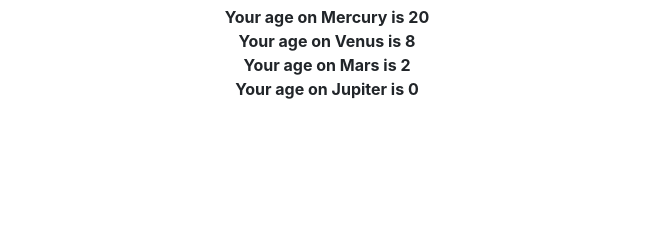
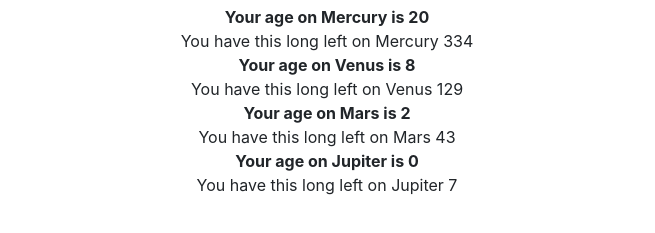
Before and after one commit to TheBritish23/Independent4, a website built with webpack: page src/Index.html in a window 1280 px wide. Both pictures are taken after typing "5" into the empty fields and a click on the button "Out of this world". Shown: the part 255-488 px from the top of the page, without its empty margins (313-968 px from the left). Built offline with nearby package versions, Linux system fonts and the light colour scheme.

Commit message:
add changes

```diff
--- a/src/Index.html
+++ b/src/Index.html
@@ -23,9 +23,13 @@
    </div>
   <div id="output">
     <div id="mercOut"></div>
+    <div id="mercLife"></div>
     <div id="venOut"></div>
+    <div id="venLife"></div>
     <div id="marOut"></div>
+    <div id="marLife"></div>
     <div id="jupitOut"></div>
+    <div id="jupitLife"></div>
   </div>
  </div>
 </body>
--- a/src/main.js
+++ b/src/main.js
@@ -17,9 +17,13 @@ $(document).ready(function(){
       age.calculateLife();
       console.log(age);
       $("#mercOut").text("Your age on Mercury is" + " " + age.mercuryYears);
+      $("#mercLife").text("You have this long left on Mercury" + " " + age.mercuryExpectancy);
       $("#venOut").text("Your age on Venus is" + " " + age.venusYears);
+      $("#venLife").text("You have this long left on Venus" + " " + age.venusExpectancy);
       $("#marOut").text("Your age on Mars is" + " " + age.marsYears);
+      $("#marLife").text("You have this long left on Mars" + " " + age.marsExpectancy);
       $("#jupitOut").text("Your age on Jupiter is" + " " + age.jupiterYears);
+      $("#jupitLife").text("You have this long left on Jupiter" + " " + age.jupiterExpectancy);
       // if (userAge < 100) {
       //   $("#young").text(age.averagelifeExpectancy(userAge));
       // } else {
--- a/src/styles.css
+++ b/src/styles.css
@@ -54,3 +54,23 @@ text-align: center;
   text-align: center;
   font-weight: bold;
 }
+
+#mercLife {
+  text-align: center;
+  font-weight: italic;
+}
+
+#venLife {
+  text-align: center;
+  font-weight: italic;
+}
+
+#marLife {
+  text-align: center;
+  font-weight: italic;
+}
+
+#jupitLife {
+  text-align: center;
+  font-weight: italic;
+}
```
Also changed, not shown: _tests_/test.js (+9 -0 lines).
